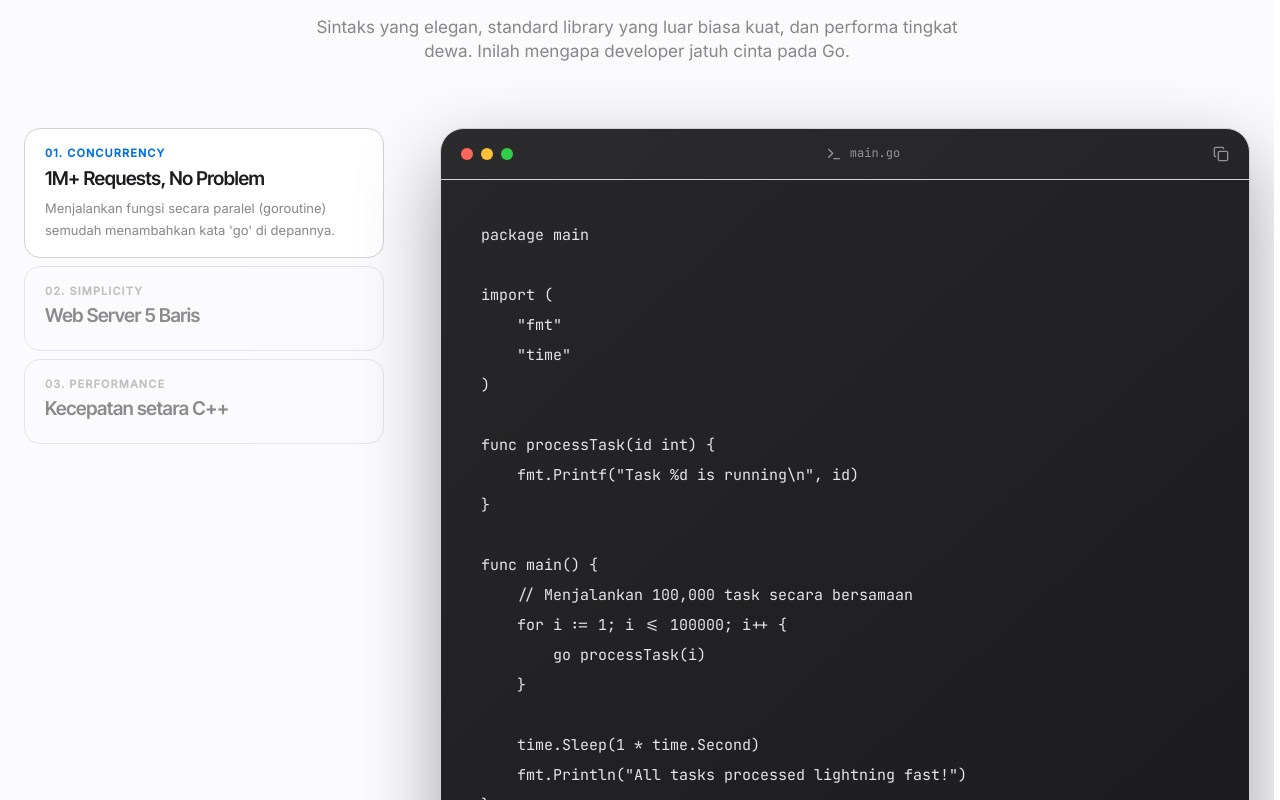
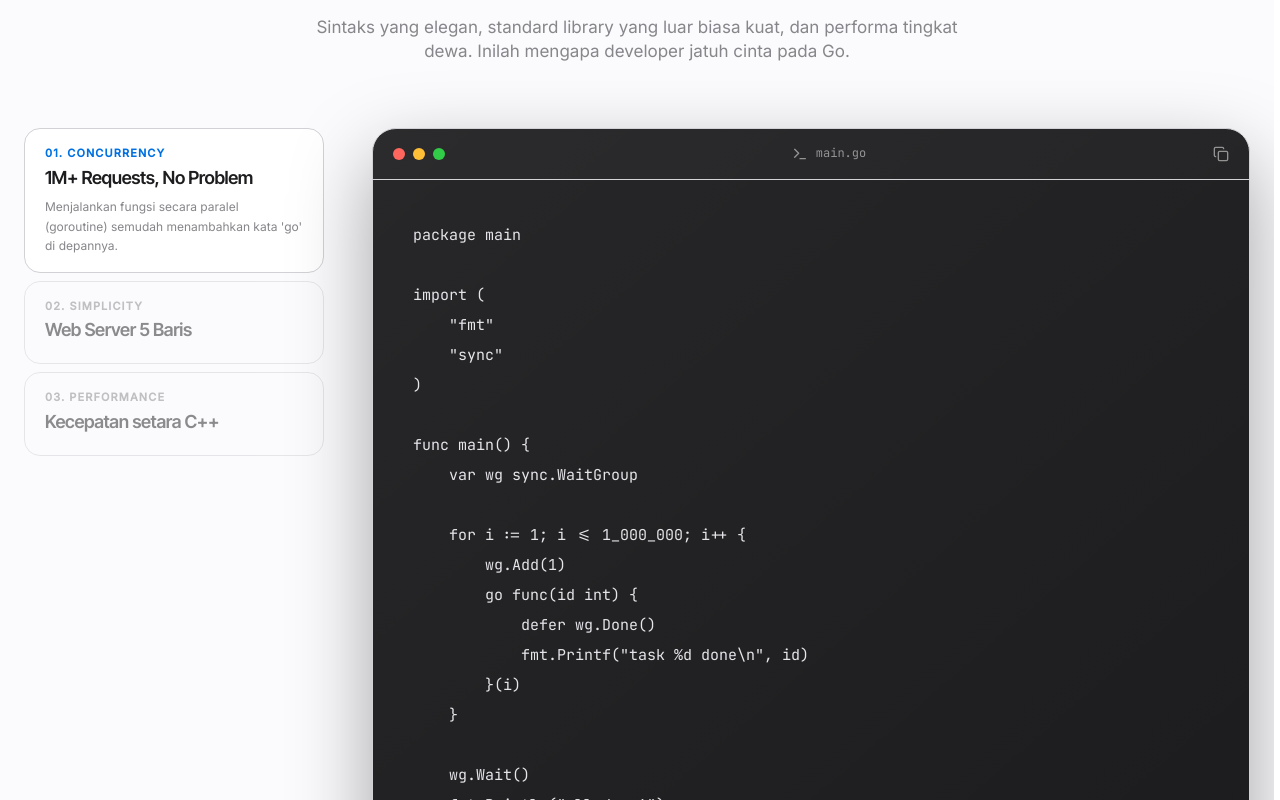
Before and after one commit to Kahfi10/go-learning, a Next.js app in the folder frontend/: page / in a window 1280 px wide. Shown: the part 1420-2220 px from the top of the page. Built offline with nearby package versions, Linux system fonts and the light colour scheme; no server answers.

Commit message:
fix(marketing): shorten code lines and fix editor overflow clipping

```diff
--- a/frontend/components/marketing/WhyGoSandbox.tsx
+++ b/frontend/components/marketing/WhyGoSandbox.tsx
@@ -14,41 +14,45 @@ const CODE_EXAMPLES = [
 
 import (
     "fmt"
-    "time"
+    "sync"
 )
 
-func processTask(id int) {
-    fmt.Printf("Task %d is running\\n", id)
-}
+func main() {
+    var wg sync.WaitGroup
 
-func main() {
-    // Menjalankan 100,000 task secara bersamaan
-    for i := 1; i <= 100000; i++ {
-        go processTask(i)
+    for i := 1; i <= 1_000_000; i++ {
+        wg.Add(1)
+        go func(id int) {
+            defer wg.Done()
+            fmt.Printf("task %d done\\n", id)
+        }(i)
     }
 
-    time.Sleep(1 * time.Second)
-    fmt.Println("All tasks processed lightning fast!")
+    wg.Wait()
+    fmt.Println("all done!")
 }`,
   },
   {
     id: "simplicity",
     label: "02. Simplicity",
     title: "Web Server 5 Baris",
-    desc: "Tidak butuh framework raksasa atau konfigurasi rumit. Standard library Go sudah siap produksi.",
+    desc: "Tidak butuh framework raksasa. Standard library Go sudah siap produksi.",
     code: `package main
 
 import (
+    "fmt"
     "net/http"
 )
 
+func handler(
+    w http.ResponseWriter,
+    r *http.Request,
+) {
+    fmt.Fprintln(w, "Hello, World!")
+}
+
 func main() {
-    // Web server super cepat bawaan Go
-    http.HandleFunc("/", func(w http.ResponseWriter, r *http.Request) {
-        w.Write([]byte("Hello, World!"))
-    })
-
-    // Siap melayani jutaan request di port 8080
+    http.HandleFunc("/", handler)
     http.ListenAndServe(":8080", nil)
 }`,
   },
@@ -56,23 +60,23 @@ func main() {
     id: "performance",
     label: "03. Performance",
     title: "Kecepatan setara C++",
-    desc: "Go dikompilasi langsung ke bahasa mesin (machine code), mengeksekusi algoritma tanpa overhead interpreter.",
+    desc: "Go dikompilasi langsung ke bahasa mesin, tanpa overhead interpreter.",
     code: `package main
 
 import "fmt"
 
-func fibonacci(n int) int {
+func fib(n int) int {
     if n <= 1 {
         return n
     }
-    return fibonacci(n-1) + fibonacci(n-2)
+    return fib(n-1) + fib(n-2)
 }
 
 func main() {
-    // Dikompilasi jadi single binary executable
-    // Berjalan secepat aplikasi native C/C++
-    result := fibonacci(40)
-    fmt.Println("Result:", result)
+    // Compiled to native machine code
+    // As fast as C / C++
+    result := fib(40)
+    fmt.Println("result:", result)
 }`,
   },
 ];
@@ -126,7 +130,7 @@ export default function WhyGoSandbox() {
           </p>
         </div>
 
-        <div className="grid lg:grid-cols-[320px_1fr] xl:grid-cols-[360px_1fr] gap-8 lg:gap-10 xl:gap-14 items-start w-full">
+        <div className="grid lg:grid-cols-[280px_1fr] xl:grid-cols-[300px_1fr] gap-6 lg:gap-10 xl:gap-12 items-start w-full">
 
           {/* Left: Interactive Tabs */}
           <div className="flex flex-row lg:flex-col overflow-x-auto no-scrollbar gap-2 pb-4 lg:pb-0 lg:sticky lg:top-32">
@@ -137,7 +141,7 @@ export default function WhyGoSandbox() {
                   key={ex.id}
                   onClick={() => setActiveId(ex.id)}
                   className={cn(
-                    "text-left px-5 py-4 rounded-[16px] transition-all duration-300 min-w-[240px] lg:min-w-0 flex-shrink-0 border",
+                    "text-left px-5 py-4 rounded-[16px] transition-all duration-300 min-w-[220px] lg:min-w-0 flex-shrink-0 border",
                     isActive
                       ? "bg-white dark:bg-[#1C1C1E] border-[#D2D2D7]/80 dark:border-white/10"
                       : "bg-transparent border-transparent hover:bg-black/[0.03] dark:hover:bg-white/[0.03] opacity-50 hover:opacity-80"
@@ -146,11 +150,11 @@ export default function WhyGoSandbox() {
                   <p className={cn("text-[11px] font-semibold tracking-widest uppercase mb-1.5", isActive ? "text-[#0071E3]" : "text-[#86868B]")}>
                     {ex.label}
                   </p>
-                  <h3 className="font-display font-semibold text-[19px] text-foreground mb-1.5 leading-tight">
+                  <h3 className="font-display font-semibold text-[18px] text-foreground mb-1.5 leading-tight">
                     {ex.title}
                   </h3>
                   {isActive && (
-                    <p className="text-[13px] text-[#86868B] leading-relaxed hidden lg:block mt-2">
+                    <p className="text-[12px] text-[#86868B] leading-relaxed hidden lg:block mt-2">
                       {ex.desc}
                     </p>
                   )}
@@ -160,7 +164,7 @@ export default function WhyGoSandbox() {
           </div>
 
           {/* Right: macOS Style Code Editor — full width of column */}
-          <div className="relative rounded-[24px] border border-black/10 dark:border-white/10 bg-[#1C1C1E] shadow-[0_30px_80px_rgba(0,0,0,0.35)] overflow-hidden w-full">
+          <div className="relative rounded-[24px] border border-black/10 dark:border-white/10 bg-[#1C1C1E] shadow-[0_30px_80px_rgba(0,0,0,0.35)] w-full" style={{ minWidth: 0 }}>
             <div className="absolute inset-0 bg-gradient-to-br from-white/[0.05] to-transparent pointer-events-none" />
 
             {/* Toolbar */}
@@ -183,8 +187,8 @@ export default function WhyGoSandbox() {
             </div>
 
             {/* Editor Area */}
-            <div className="p-8 sm:p-10 min-h-[520px] overflow-x-auto relative">
-              <pre className="font-mono text-[14px] sm:text-[15px] leading-loose text-[#E5E5EA] whitespace-pre">
+            <div className="p-8 sm:p-10 min-h-[520px] relative overflow-x-auto rounded-b-[24px]">
+              <pre className="font-mono text-[14px] sm:text-[15px] leading-loose text-[#E5E5EA] whitespace-pre min-w-max">
                 <code>
                   {typedCode}
                   {isTyping && <span className="inline-block w-2 h-[1em] bg-white/70 animate-pulse ml-0.5 align-middle" />}
```
